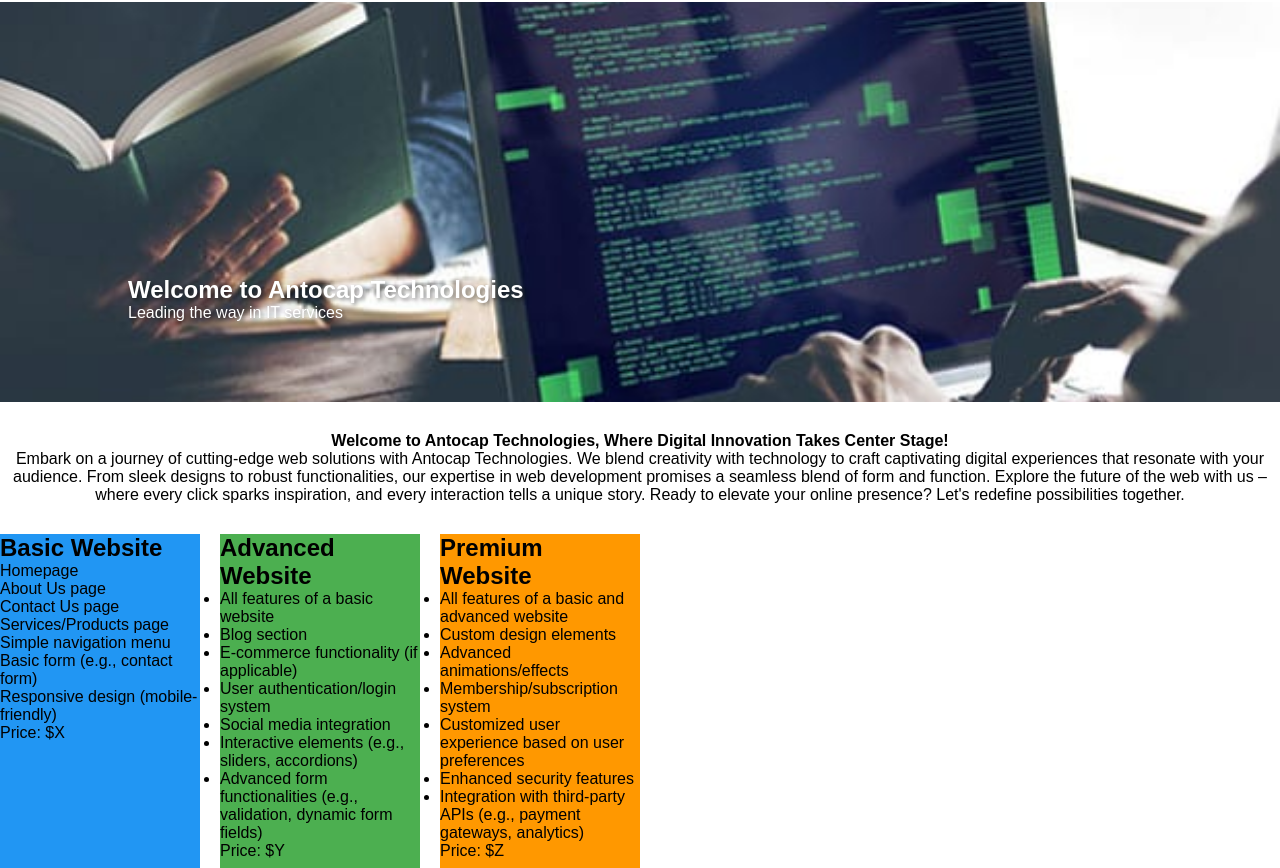
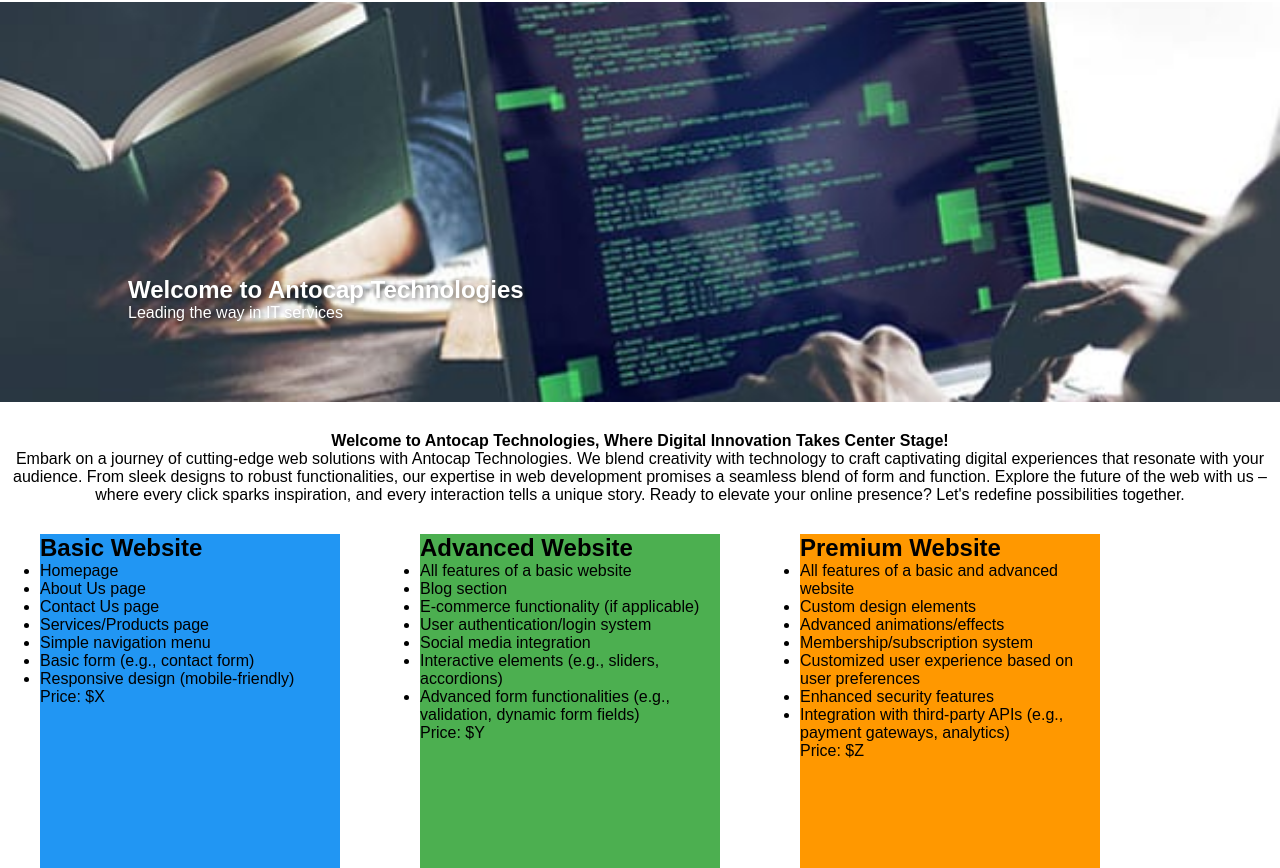
Before and after one commit to Anto-4ny/Antocap-Technologies, a plain HTML site: page index.html in a window 1280 px wide. Shown: the part 84-952 px from the top of the page. Drawn offline with Linux system fonts and the light colour scheme.

Commit message:
Update styles.css

```diff
--- a/styles.css
+++ b/styles.css
@@ -167,9 +167,10 @@
 }
 
 .box {
-  width: 200px;
-  height: 350px;
-  margin-right: 20px; /* Adjust as needed */
+  width: 300px;
+  height: 450px;
+  margin-right: 40px; /* Adjust as needed */
+  margin-left: 40px;
   background-size: cover;
   position: relative;
   cursor: pointer;
```
